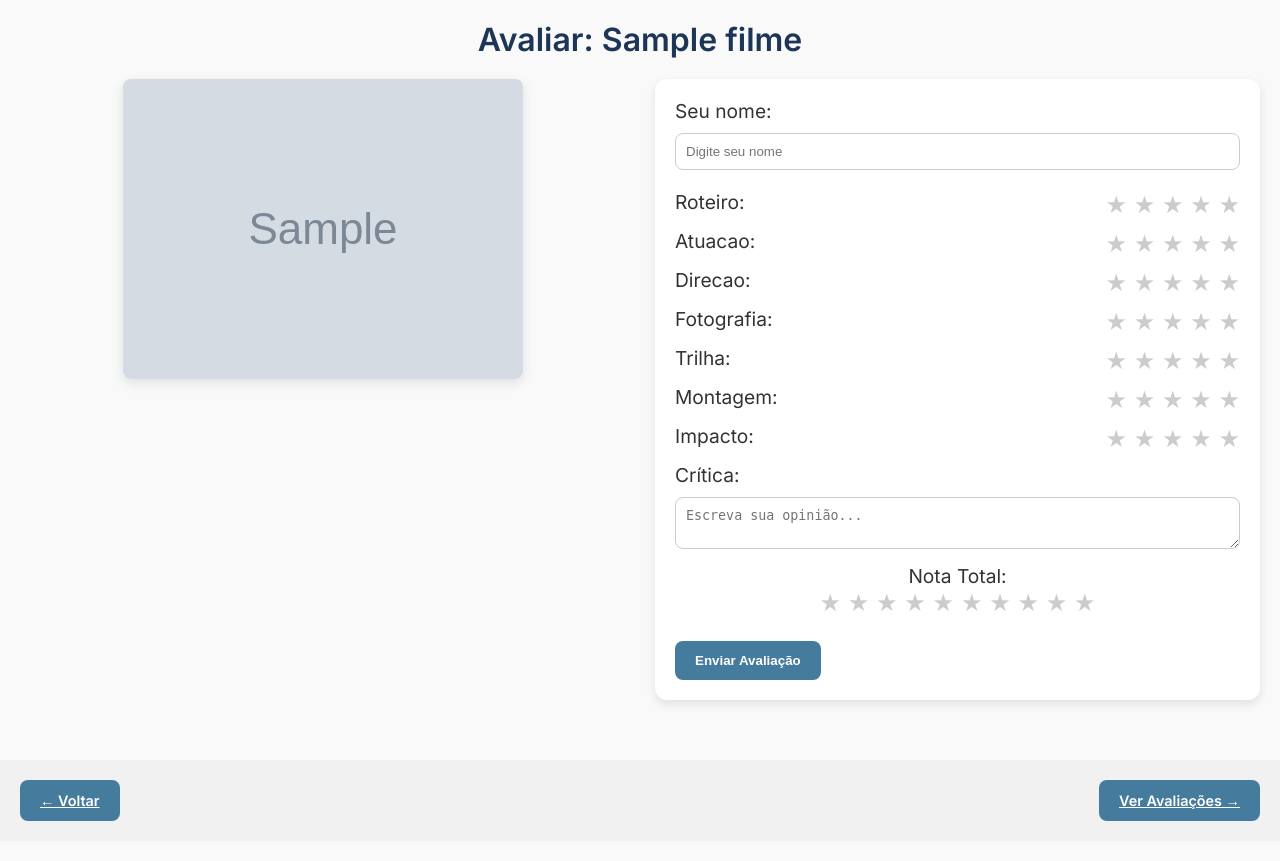
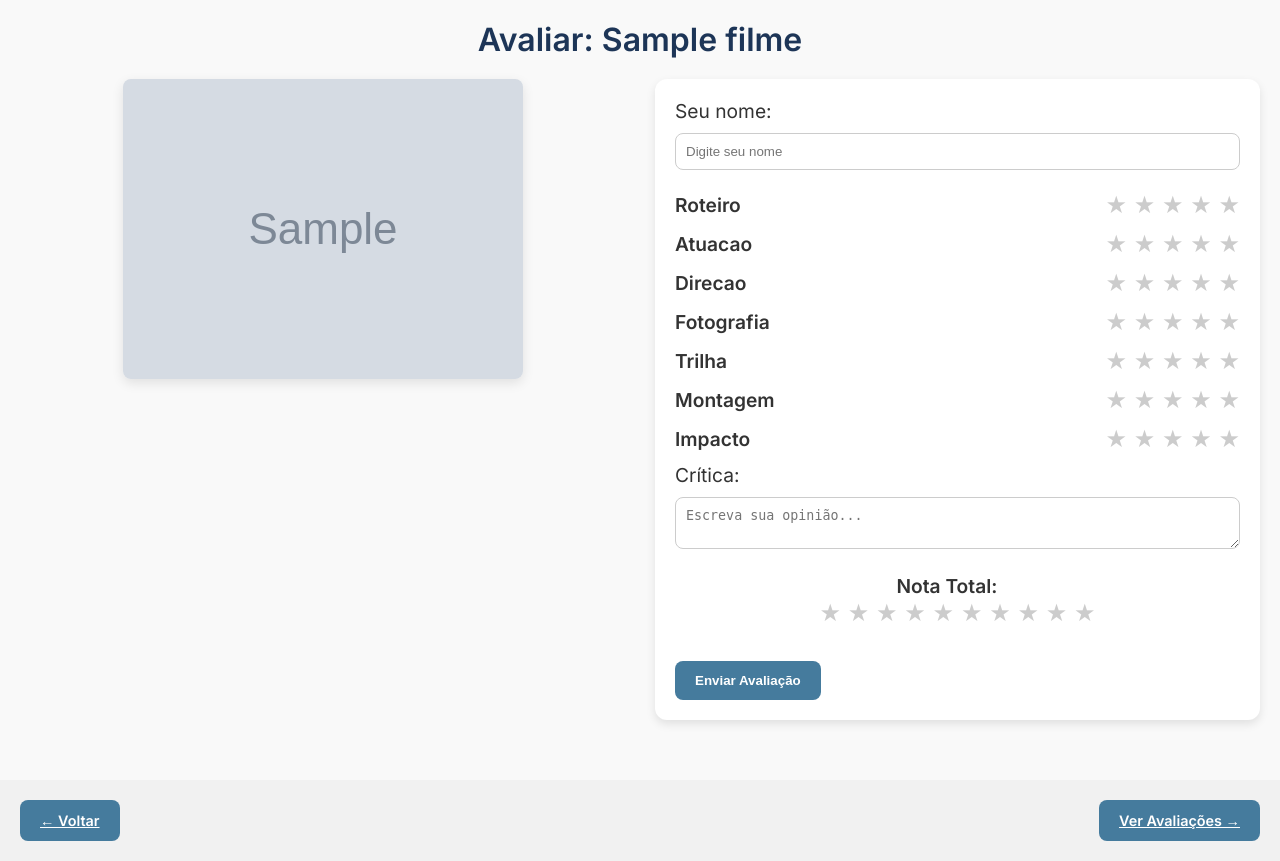
Before and after one commit to EduardoLBorges/Clube-do-filme, a Flask app: page /avaliar/1 in a window 1280 px wide. Before the commit the page ends 821 px from the top, so only its background shows below. Run offline with Flask 3, Linux system fonts and the light colour scheme; grey boxes marked "Sample" are stand-in pictures; a database or web service that is not in the repository returns one stand-in record (values such as "Sample title"); some libraries are stand-ins or nearby versions.

Commit message:
feat: enhance evaluation form with star rating validation and error display; improve HTML structure and styling

```diff
--- a/static/style.css
+++ b/static/style.css
@@ -173,15 +173,41 @@ textarea {
   margin: 10px 0;
   display: flex;
   justify-content: space-between;
-  vertical-align: middle;
+  align-items: center;
+}
+
+.estrelas-box label {
+  display: flex;
+  align-items: center;
+  font-weight: 600;
+}
+
+.erro-asterisco {
+  color: red;
+  margin-left: 6px;
+  font-weight: bold;
+  visibility: hidden;
 }
 
 .estrelas {
-  display: inline-block;
   color: #ccc;
   cursor: pointer;
-  transition: 0.2s;
   font-size: 1.5rem;
+  user-select: none;
+}
+
+.estrela.ativa {
+  color: #f5b301;
+}
+
+.nota-total {
+  margin: 10px 0;
+  align-items: center;
+}
+
+.nota-total label {
+  align-items: center;
+  font-weight: 600;
 }
 
 .estrelas-total {
@@ -191,10 +217,6 @@ textarea {
   transition: 0.2s;
   font-size: 1.5rem;
   text-align: center;
-}
-
-.estrela.ativa {
-  color: #f5b301;
 }
 
 /* Tela inicial */
--- a/templates/avaliar.html
+++ b/templates/avaliar.html
@@ -2,11 +2,11 @@
 <html lang="pt-br">
 
 <head>
-  <meta charset="UTF-8">
-  <meta name="viewport" content="width=device-width, initial-scale=1.0">
+  <meta charset="UTF-8" />
+  <meta name="viewport" content="width=device-width, initial-scale=1" />
   <title>Avaliar – {{ filme[0] }}</title>
-  <link href="https://fonts.googleapis.com/css2?family=Inter:wght@400;600&display=swap" rel="stylesheet">
-  <link rel="stylesheet" href="{{ url_for('static', filename='style.css') }}">
+  <link href="https://fonts.googleapis.com/css2?family=Inter:wght@400;600&display=swap" rel="stylesheet" />
+  <link rel="stylesheet" href="{{ url_for('static', filename='style.css') }}" />
 </head>
 
 <body>
@@ -15,51 +15,43 @@
 
     <div class="filme-grid">
       <div class="poster-container">
-        <img src="{{ filme[1] }}" class="poster" alt="Poster do Filme">
+        <img src="{{ filme[1] }}" class="poster" alt="Poster do Filme" />
       </div>
 
-      <form class="formulario" method="post">
-        {% if erro %}
-        <div style="color: red; margin-bottom: 10px; font-size: 0.9rem;" title="{{ erro }}">
-          ⚠️ {{ erro }}
-        </div>
-        {% endif %}
-
+      <form class="formulario" method="post" id="form-avaliar">
         <label>Seu nome:</label>
-        <input name="nome" placeholder="Digite seu nome" value="{{ dados.nome if dados and 'nome' in dados else '' }}"
-          required>
+        <input name="nome" placeholder="Digite seu nome" required />
 
         {% for campo in ['roteiro', 'atuacao', 'direcao', 'fotografia', 'trilha', 'montagem', 'impacto'] %}
         <div class="estrelas-box">
-          <label>{{ campo.capitalize() }}:</label>
+          <label for="campo-{{ campo }}">{{ campo.capitalize() }}
+            <span class="erro-asterisco" id="erro-asterisco-{{ campo }}">*</span>
+          </label>
           <div class="estrelas" data-name="{{ campo }}">
             {% for i in range(1, 6) %}
-            <span class="estrela {% if dados and campo in dados and i <= dados[campo]|int %}ativa{% endif %}"
-              data-value="{{ i }}">&#9733;</span>
+            <span class="estrela" data-value="{{ i }}">&#9733;</span>
             {% endfor %}
           </div>
-          <input type="hidden" name="{{ campo }}" value="{{ dados[campo] if dados and campo in dados else '' }}"
-            required>
+          <input type="hidden" name="{{ campo }}" id="campo-{{ campo }}" />
         </div>
         {% endfor %}
 
         <label>Crítica:</label>
-        <textarea name="critica" placeholder="Escreva sua opinião..."
-          required>{{ dados.critica if dados and 'critica' in dados else '' }}</textarea>
+        <textarea name="critica" placeholder="Escreva sua opinião..." required></textarea>
 
         <div class="nota-total">
-          <label>Nota Total:</label>
-          <br>
+          <label for="campo-total">Nota Total:
+            <span class="erro-asterisco" id="erro-asterisco-total">*</span>
+          </label>
           <div class="estrelas" data-name="total">
             {% for i in range(1, 11) %}
-            <span class="estrela {% if dados and 'total' in dados and i <= dados.total|int %}ativa{% endif %}"
-              data-value="{{ i }}">&#9733;</span>
+            <span class="estrela" data-value="{{ i }}">&#9733;</span>
             {% endfor %}
           </div>
-          <input type="hidden" name="total" value="{{ dados.total if dados and 'total' in dados else '' }}" required>
+          <input type="hidden" name="total" id="campo-total" />
         </div>
 
-        <br>
+        <br />
         <button type="submit">Enviar Avaliação</button>
       </form>
     </div>
@@ -73,15 +65,15 @@
   </footer>
 
   <script>
+    // Marca as estrelas clicadas e preenche o input hidden
     document.querySelectorAll('.estrelas').forEach(box => {
       const estrelas = box.querySelectorAll('.estrela');
-      const inputName = box.dataset.name;
-      const hidden = document.querySelector(`input[name="${inputName}"]`);
+      const hiddenInput = box.parentElement.querySelector('input[type=hidden]');
 
       estrelas.forEach(estrela => {
         estrela.addEventListener('click', () => {
           const val = parseInt(estrela.dataset.value);
-          hidden.value = val;
+          hiddenInput.value = val;
 
           estrelas.forEach(e => {
             e.classList.toggle('ativa', parseInt(e.dataset.value) <= val);
@@ -89,6 +81,29 @@
         });
       });
     });
+
+    // Validação no submit do formulário
+    document.getElementById('form-avaliar').addEventListener('submit', function (event) {
+      let valido = true;
+
+      // Validar campos estrela
+      ['roteiro', 'atuacao', 'direcao', 'fotografia', 'trilha', 'montagem', 'impacto', 'total'].forEach(campo => {
+        const input = document.getElementById(`campo-${campo}`);
+        const erro = document.getElementById(`erro-asterisco-${campo}`);
+
+        if (!input.value) {
+          erro.style.visibility = 'visible';
+          valido = false;
+        } else {
+          erro.style.visibility = 'hidden';
+        }
+      });
+
+      if (!valido) {
+        event.preventDefault();
+        alert('Por favor, preencha todas as avaliações (estrelas) antes de enviar.');
+      }
+    });
   </script>
 </body>
 
```
